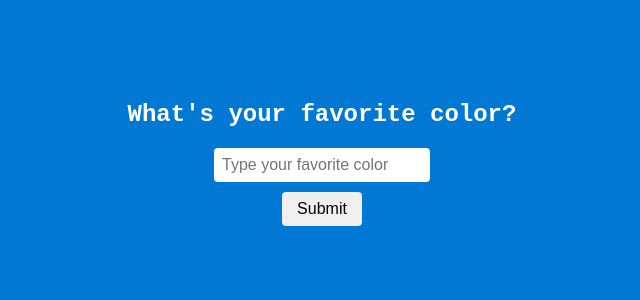
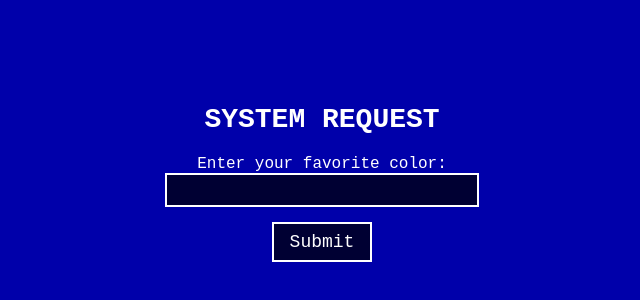
Before and after one commit to Equinox-0201/lesson_site, a plain HTML site: page index.html in a window 1280 px wide. Shown: the part 236-536 px from the top of the page, without its empty margins (318-958 px from the left). Drawn offline with Linux system fonts and the light colour scheme.

Commit message:
Update index.html

```diff
--- a/index.html
+++ b/index.html
@@ -1,71 +1,79 @@
 <!DOCTYPE html>
 <html lang="en">
 <head>
-<meta charset="UTF-8" />
-<meta name="viewport" content="width=device-width, initial-scale=1" />
-<title>Favorite Color Download</title>
+  <meta charset="UTF-8">
+  <title>Favorite Color Logger</title>
   <style>
     body {
-    background-color: #0078D4; /* Windows 11 BIOS blue */
-    color: white;
-    font-family: 'Courier New', Courier, monospace;
+      background-color: #0000AA; /* BIOS Blue */
+      color: #FFFFFF;
+      font-family: "Courier New", monospace;
       display: flex;
       flex-direction: column;
       align-items: center;
       justify-content: center;
       height: 100vh;
       margin: 0;
+      padding: 20px;
+      text-align: center;
     }
-  h2 {
+
+    h1 {
+      font-size: 28px;
       margin-bottom: 20px;
+      text-transform: uppercase;
     }
-  input {
-    padding: 8px;
-    font-size: 16px;
-    border-radius: 4px;
-    border: none;
-    margin-bottom: 10px;
-    width: 200px;
+
+    input[type="text"] {
+      background-color: #000033;
+      color: #FFFFFF;
+      border: 2px solid #FFFFFF;
+      font-family: "Courier New", monospace;
+      padding: 5px;
+      font-size: 18px;
+      width: 300px;
+      margin-bottom: 15px;
     }
-  button {
-    padding: 8px 15px;
-    font-size: 16px;
-    border-radius: 4px;
-    border: none;
+
+    input[type="submit"] {
+      background-color: #000033;
+      color: #FFFFFF;
+      border: 2px solid #FFFFFF;
+      font-family: "Courier New", monospace;
+      padding: 8px 16px;
+      font-size: 18px;
       cursor: pointer;
     }
-  #thankYou {
+
+    .message {
       margin-top: 20px;
-    font-weight: bold;
+      font-size: 20px;
     }
   </style>
 </head>
 <body>
-  <h2>What's your favorite color?</h2>
-  <input type="text" id="colorInput" placeholder="Type your favorite color" />
-  <button onclick="submitColor()">Submit</button>
-  <div id="thankYou"></div>
+  <h1>System Request</h1>
+  <form id="colorForm">
+    <label for="color">Enter your favorite color:</label><br>
+    <input type="text" id="color" name="color" required><br>
+    <input type="submit" value="Submit">
+  </form>
+  <div class="message" id="messageBox"></div>
 
   <script>
-    function submitColor() {
-      const color = document.getElementById('colorInput').value.trim();
-      const thankYouDiv = document.getElementById('thankYou');
-      if(color === '') {
-        alert('Please enter a color!');
-        return;
-      }
+    document.getElementById("colorForm").addEventListener("submit", function(e) {
+      e.preventDefault();
+      const color = document.getElementById("color").value;
+      const messageBox = document.getElementById("messageBox");
+      messageBox.textContent = "Thank you.";
 
-      // Trigger download
-      const link = document.createElement('a');
-      link.href = 'cute_puppy.png';  // Make sure this matches your image filename
-      link.download = 'cute_puppy.png';
+      const link = document.createElement("a");
+      link.href = "cute_puppy.png";
+      link.download = "cute_puppy.png";
       document.body.appendChild(link);
       link.click();
       document.body.removeChild(link);
-
-      // Show thank you message
-      thankYouDiv.textContent = 'Thank you!';
-    }
+    });
   </script>
 </body>
 </html>
```
Lines whose indentation alone changed are shown as unchanged.
